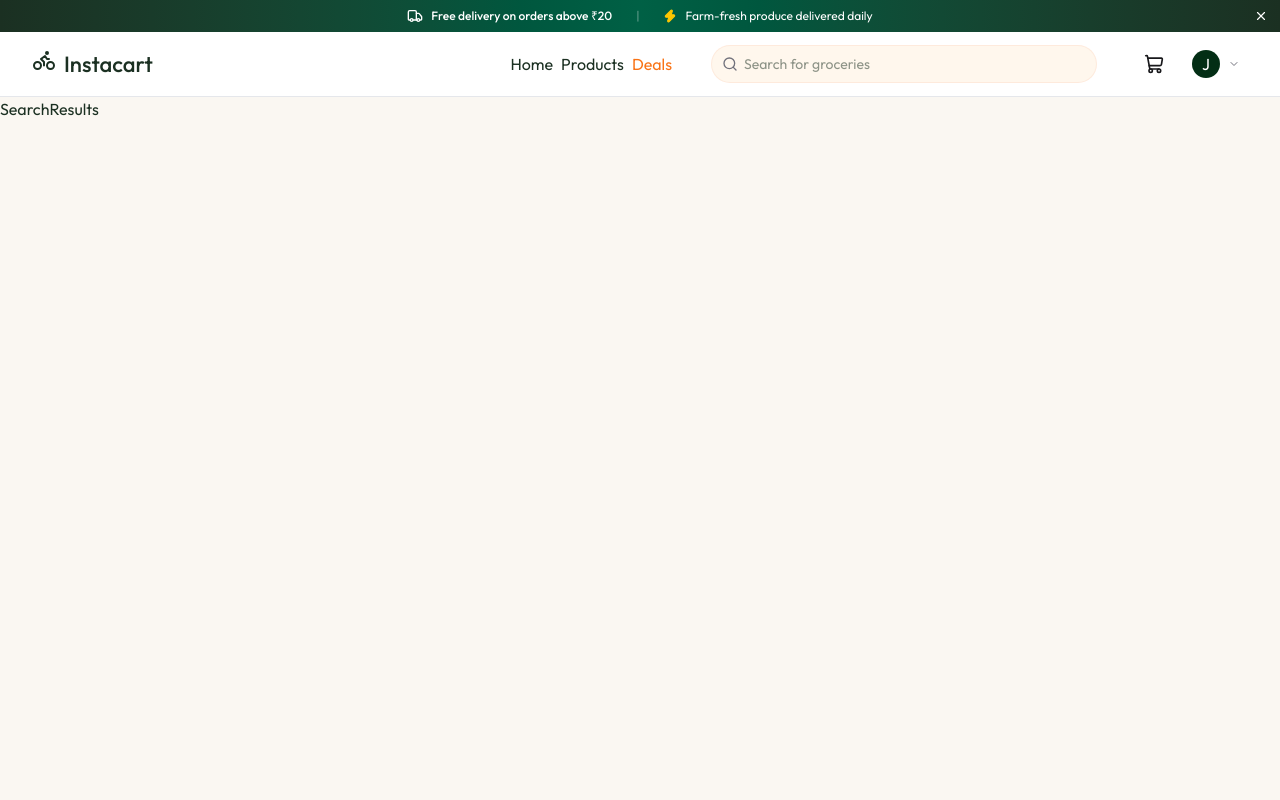
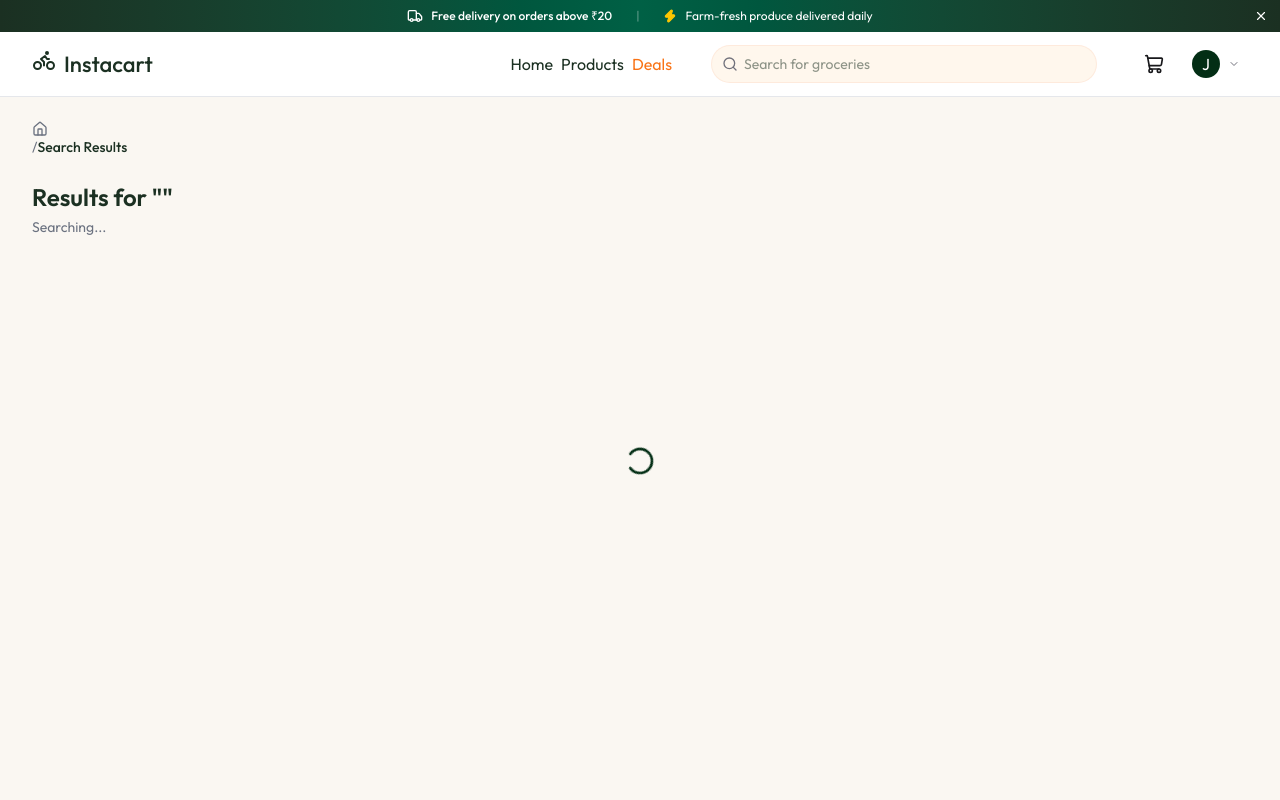
Before and after one commit to thanhtrungit25/grocery-delivery, a React (Vite) app in the folder client/: page /search in a window 1280 px wide. Shown: the top 800 px of the page. Built offline with nearby package versions, Linux system fonts and the light colour scheme.

Commit message:
Search Results page

```diff
--- a/client/src/components/Navbar.tsx
+++ b/client/src/components/Navbar.tsx
@@ -56,7 +56,7 @@
           </div>
 
           {/* Search */}
-          <form className="hidden sm:flex flex-1 max-w-sm text-xs sm:text-sm">
+          <form className="hidden sm:flex flex-1 max-w-sm text-xs sm:text-sm" onSubmit={(e) => {e.preventDefault();navigate("/search?q=" + searchQuery)}}>
             <div className="relative w-full">
               <SearchIcon className="size-4 absolute left-2.5 top-1/2 -translate-y-1/2 text-zinc-500" />
               <input
--- a/client/src/pages/SearchResults.tsx
+++ b/client/src/pages/SearchResults.tsx
@@ -1,7 +1,66 @@
+import { useEffect, useState } from "react"
+import type { Product } from "../types"
+import { Link, useSearchParams } from "react-router-dom"
+import { dummyProducts } from "../assets/assets"
+import { Home, Search } from "lucide-react"
+import Loading from "../components/Loading"
+import ProductCard from "../components/ProductCard"
 
 const SearchResults = () => {
+
+  const [products, setProducts] = useState<Product[]>([])
+
+  const [loading, setLoading] = useState(true)
+  const [searchParams] = useSearchParams()
+  const query = searchParams.get("q") || "";
+
+  useEffect(() => {
+    if (!query) return;
+    setLoading(true)
+    setProducts(dummyProducts.filter((p: any) => p.name.toLowerCase().includes(query.toLowerCase())))
+    setLoading(false)
+  }, [query])
+
   return (
-    <div>SearchResults </div>
+    <div className="min-h-screen">
+      <div className="max-w-7xl mx-auto px-4 sm:px-6 lg:px-8 py-6">
+        {/* Breadcrumb */}
+        <nav className="flex items-center gap-2 text-sm text-app-text-light mb-6">
+          <Link to="/" className="hover:text-app-green transition-colors">
+            <Home className="size-4" />
+            <span>/</span>
+            <span className="text-app-green font-medium">Search Results</span>
+          </Link>
+        </nav>
+
+        {/* Header */}
+        <div className="mb-8">
+          <h1 className="text-2xl font-semibold text-app-green mb-1">Results for "{query}"</h1>
+          <p className="text-sm text-app-text-light">{loading ? "Searching..." : `${products.length} items found`}</p>
+        </div>
+
+        {/* Results */}
+        {loading ? (
+          <Loading />
+        ) : products.length === 0 ? (
+          <div className="">
+            <Search className="size-16 text-app-border mx-auto mb-4" />
+            <h2 className="text-xl font-semibold text-app-green mb-2">No results found</h2>
+            <p className="text-sm text-app-text-light mb-6 max-w-md mx-auto">We couldn't find any products matching "{query}". Try a different search term.</p>
+            <Link to='/products' className="inline-flex px-5 py-2.5 bg-app-green text-white text-sm font-medium rounded-lg">
+              Browse All Products
+            </Link>
+          </div>
+        ) : (
+          <div className="grid grid-cols-2 sm:grid-cols-3 lg:grid-cols-4 gap-4">
+            {products.map((product) => (
+              <ProductCard key={product._id} product={product} />
+            ))}
+          </div>
+        )}
+      </div>
+
+    </div>
   )
 }
 
```
